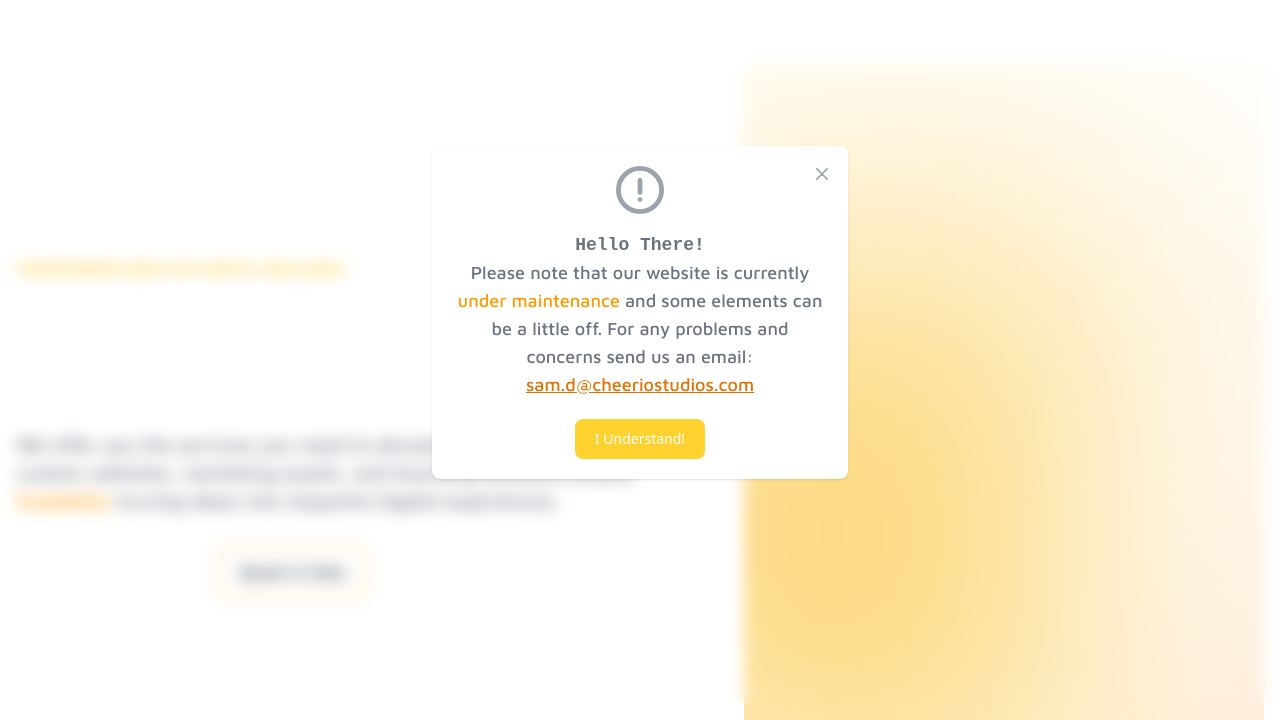
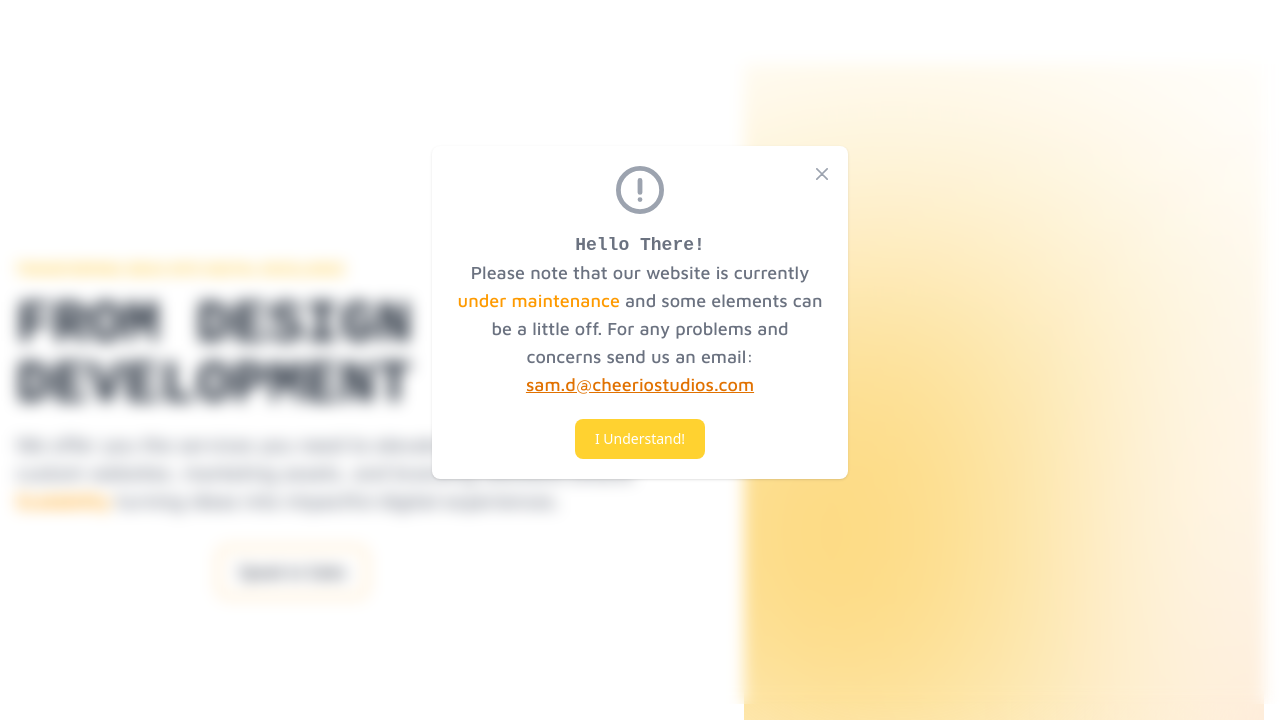
Before and after one commit to cheerios-design/cheeriostudios, a website: page index.html in a window 1280 px wide. Shown: the part 80-800 px from the top of the page. Drawn offline with nearby package versions, Linux system fonts and the light colour scheme; a web font is replaced by a local one.

Commit message:
Update heading text color for dark mode compatibility

```diff
--- a/index.html
+++ b/index.html
@@ -85,7 +85,7 @@
                         into Digital
                         Excellence </h1>
                     <h1
-                        class="max-w-2xl mb-4 text-4xl text-white font-extrabold font-accent uppercase md:text-5xl xl:text-6xl">
+                        class="max-w-2xl mb-4 text-4xl text-gray-800 dark:text-white font-extrabold font-accent uppercase md:text-5xl xl:text-6xl">
                         from design to development
                     </h1>
                     <p
```
